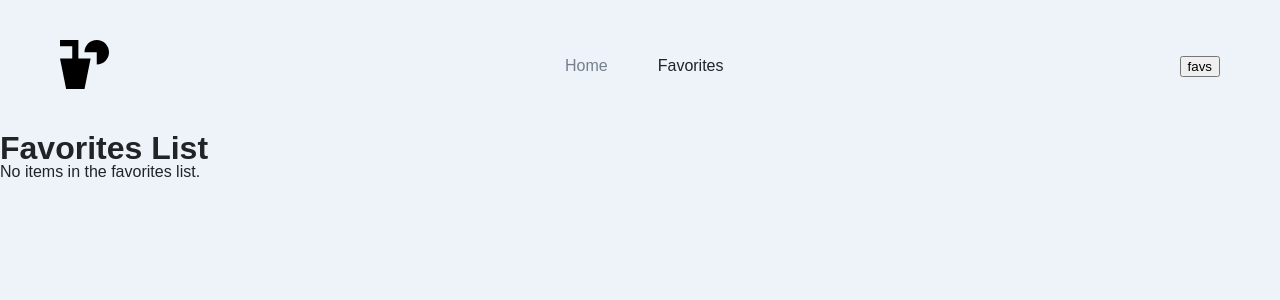
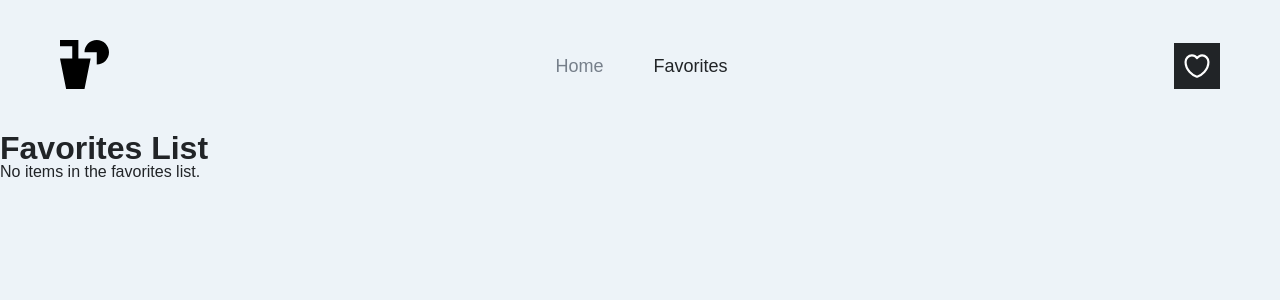
Before and after one commit to charitha95/cocktail-app, a React (Vite) app: page /favorites in a window 1280 px wide. Shown: the top 300 px of the page. Built offline with nearby package versions, Linux system fonts and the light colour scheme; a web font is replaced by a local one.

Commit message:
feat: add reusable button component

```diff
--- a/src/components/Header/index.tsx
+++ b/src/components/Header/index.tsx
@@ -1,6 +1,8 @@
 import { NavLink } from "react-router-dom";
 import logo from "../../assets/branding/logo.svg";
 import classes from "./style.module.scss";
+import Button from "../UIKit/Button";
+import heatIcon from "../../assets/icons/heart-wht.svg";
 
 export default function Header(): JSX.Element {
   const links = [
@@ -25,7 +27,10 @@ export default function Header(): JSX.Element {
         ))}
       </div>
       <div>
-        <button>favs</button>
+        <Button
+          variant="primary"
+          icon={<img src={heatIcon} alt="favorites" />}
+        />
       </div>
     </header>
   );
--- a/src/components/Header/style.module.scss
+++ b/src/components/Header/style.module.scss
@@ -9,6 +9,7 @@
   .links {
     cursor: pointer;
     color: $text-light-color;
+		font-size: 18px;
 
     .active {
       font-weight: 500;
--- /dev/null
+++ b/src/components/UIKit/Button/index.tsx
@@ -0,0 +1,26 @@
+import { ReactNode, MouseEvent } from "react";
+import classes from "./style.module.scss";
+
+type ButtonProps = {
+  variant: "primary" | "secondary";
+  icon?: ReactNode;
+  name?: string;
+  onClick?: (event: MouseEvent<HTMLButtonElement>) => void;
+};
+
+export default function Button({
+  variant,
+  icon,
+  name,
+  onClick
+}: ButtonProps): JSX.Element {
+  return (
+    <button
+      className={`${classes.button} ${classes[`button-${variant}`]} `}
+      onClick={onClick}
+    >
+      {icon && <div className={`${classes["button-icon"]}`}>{icon}</div>}
+      {name && <span className={`${classes["button-text"]}`}>{name}</span>}
+    </button>
+  );
+}
--- /dev/null
+++ b/src/components/UIKit/Button/style.module.scss
@@ -0,0 +1,38 @@
+@import "../../../styles/variables";
+
+.button {
+  padding: 10px;
+  border: none;
+  cursor: pointer;
+  font-size: 14px;
+  font-weight: 500;
+  transition: background-color 0.3s ease;
+
+  &.button-primary {
+    background-color: $primary-color;
+    color: #ffffff;
+
+    &:hover {
+      background-color: darken($primary-color, 30%);
+    }
+  }
+
+  &.button-secondary {
+    background-color: $secondary-color;
+    color: $text-color;
+
+    &:hover {
+      background-color: darken($secondary-color, 30%);
+    }
+  }
+
+  .button-icon {
+    height: 26px;
+    width: 26px;
+		display: flex;
+		align-items: center;
+    img {
+      width: 100%;
+    }
+  }
+}
--- a/src/styles/_typography.scss
+++ b/src/styles/_typography.scss
@@ -11,6 +11,7 @@ body {
 
 body,
 input,
+button,
 select,
 textarea,
 p,
```
Also changed, not shown: src/assets/icons/heart-wht.svg (added).
